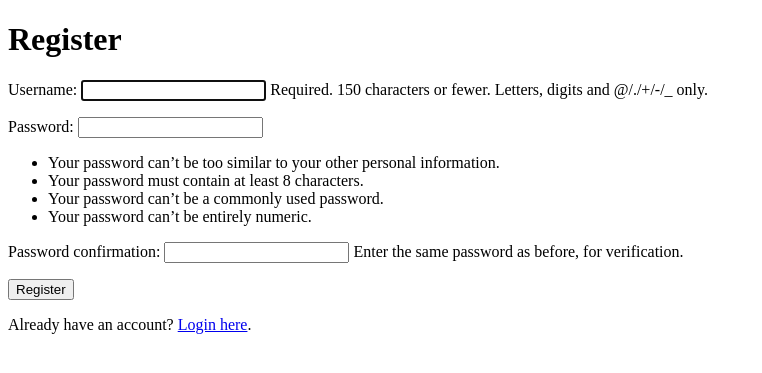
After one commit to MayaHA2512/Investie, a Django app: page /register/ in a window 1280 px wide. The commit adds this page. Shown: the top 373 px of the page, without its empty margins (0-762 px from the left). Run offline with Django 5.2, Linux system fonts and the light colour scheme.

Commit message:
User authentication

```diff
--- /dev/null
+++ b/Investie/mysite/investie/templates/registration/register.html
@@ -0,0 +1,16 @@
+<!DOCTYPE html>
+<html lang="en">
+<head>
+    <meta charset="UTF-8">
+    <title>Register</title>
+</head>
+<body>
+    <h1>Register</h1>
+    <form method="post">
+        {% csrf_token %}
+        {{ form.as_p }}
+        <button type="submit">Register</button>
+    </form>
+    <p>Already have an account? <a href="{% url 'login' %}">Login here</a>.</p>
+</body>
+</html>
--- a/Investie/mysite/investie/templates/watchlists.html
+++ b/Investie/mysite/investie/templates/watchlists.html
@@ -41,6 +41,7 @@
     <meta charset="UTF-8">
     <title>Title</title>
   <h1>Watchlist page</h1>
+    <h1>{{ user }}'s Watchlists</h1>
 </head>
 <body>
 
--- a/Investie/mysite/investie/views.py
+++ b/Investie/mysite/investie/views.py
@@ -8,6 +8,9 @@ import os
 from django.conf import settings
 import csv
 from django.http import JsonResponse
+from django.contrib.auth.decorators import login_required
+from django.contrib.auth.forms import UserCreationForm
+from django.shortcuts import render, redirect
 from alpha_vantage.timeseries import TimeSeries
 
 def index(request):
@@ -68,4 +71,15 @@ def home(request):
 
 def watchlists(request):
     # Render a template called 'home.html'
-    return render(request, 'watchlists.html')
+    user = request.user
+    return render(request, 'watchlists.html', {'user': user.username})
+
+def register(request):
+    if request.method == 'POST':
+        form = UserCreationForm(request.POST)
+        if form.is_valid():
+            form.save()
+            return redirect('login')  # Redirect to login page after successful registration
+    else:
+        form = UserCreationForm()
+    return render(request, 'registration/register.html', {'form': form})
--- a/Investie/mysite/mysite/settings.py
+++ b/Investie/mysite/mysite/settings.py
@@ -52,6 +52,7 @@ MIDDLEWARE = [
 ]
 
 ROOT_URLCONF = 'mysite.urls'
+LOGIN_REDIRECT_URL = '/watchlists/'
 
 TEMPLATES = [
     {
--- a/Investie/mysite/mysite/urls.py
+++ b/Investie/mysite/mysite/urls.py
@@ -17,13 +17,14 @@ Including another URLconf
 from django.contrib import admin
 from django.urls import path, include
 # noinspection PyUnresolvedReferences
-from investie.views import home, watchlists
+from investie.views import home, watchlists, register
 
 urlpatterns = [
     path('admin/', admin.site.urls),
     path('stock_prices/', include('investie.urls')),
 path('home/', home, name='home'),
 path('watchlists/', watchlists, name='watchlists'),
+path('register/', register, name='register'),
     path('members/', include('django.contrib.auth.urls')),
     path('members/', include('members.urls')),
 ]
```
Also changed, not shown: Investie/mysite/investie/templates/registration/login.html (added, +18 -0 lines), Investie/mysite/db.sqlite3.
